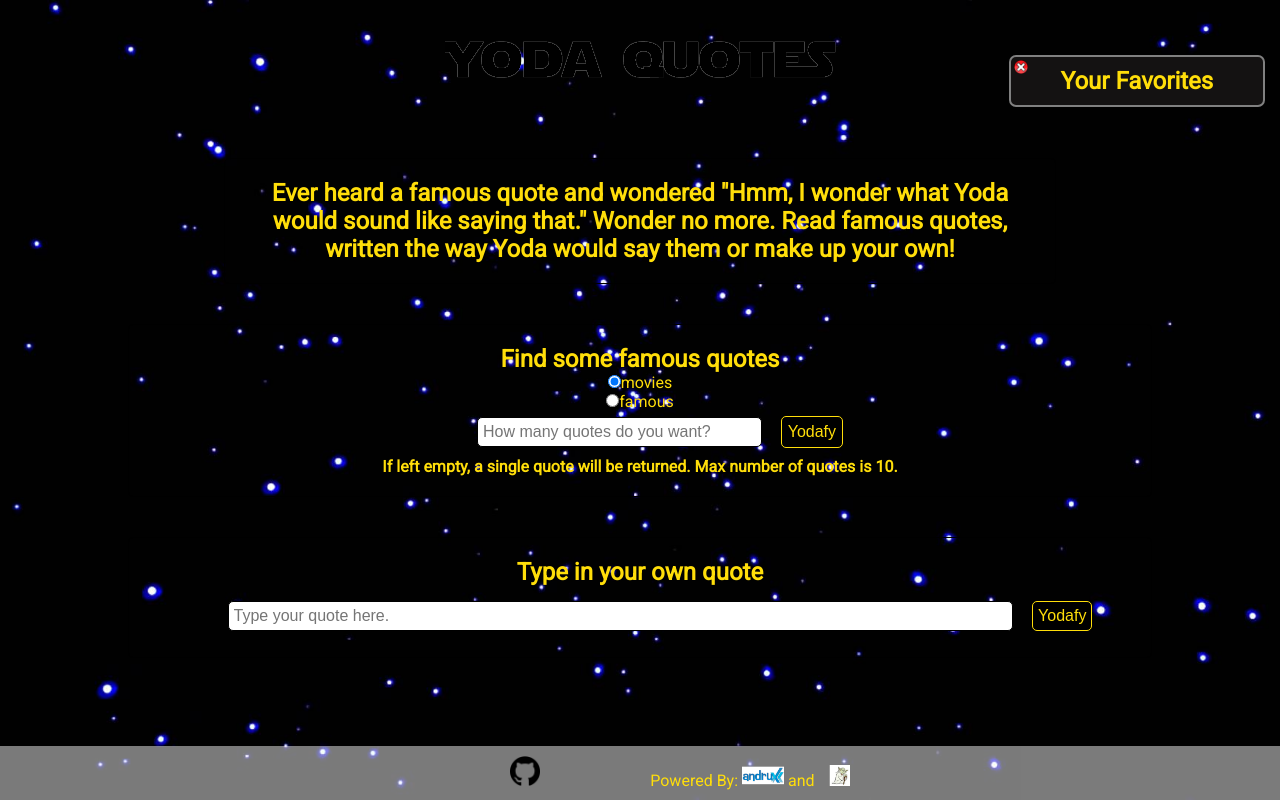
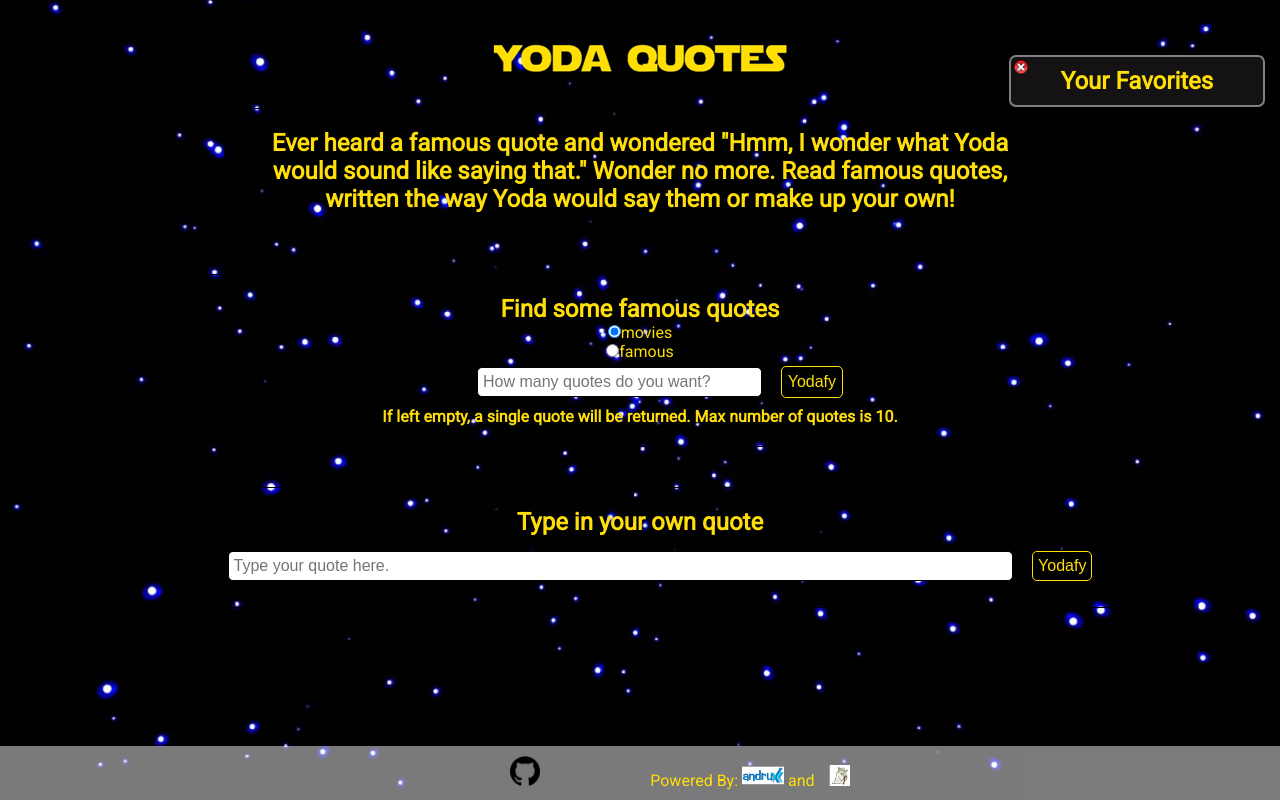
Before and after one commit to codysperoff/final-capstone-yoda-quotes, a website: page public/index.html in a window 1280 px wide. Drawn offline with nearby package versions, Linux system fonts and the light colour scheme; no server answers.

Commit message:
decreased margins/paddings on header and how-page-works

```diff
--- a/public/index.html
+++ b/public/index.html
@@ -13,7 +13,7 @@
 
     <main>
         <header>
-            <h1><img src="../images/yoda-quotes.png" alt="Yoda Quotes"></h1>
+            <h1><img src="../images/yoda-quotes-yellow.png" alt="Yoda Quotes"></h1>
             <!--            <h1>Yoda Quotes</h1>-->
             <section class="favorites-container">
                 <div class="delete-favorites">
@@ -39,15 +39,7 @@
                 <input class="option" type="radio" value="1" name="option">famous
                 <br>
             </div>
-            <!--
-<div class="dropdown">
-    <button onclick="myFunction()" class="dropbtn">Pick a category</button>
-    <div id="myDropdown" class="dropdown-content">
-        <a href="#">movies</a>
-        <a href="#">famous</a>
-    </div>
-</div>
--->
+
             <form id="quote-count" action="">
                 <input id="count-number" type="text" placeholder="How many quotes do you want?">
                 <button id="count-button" type="submit">Yodafy</button>
--- a/public/main.css
+++ b/public/main.css
@@ -14,6 +14,7 @@
         -webkit-padding-after: 0px;
         -webkit-padding-start: 0px;
         -webkit-padding-end: 0px;
+        /*        border: 1px solid red;*/
         color: rgba(255, 222, 10, 1);
     }
     /*General Styles*/
@@ -49,8 +50,7 @@
 
     header {
         background-color: rgba(0, 0, 0, 0);
-        padding-top: 15px;
-        padding-bottom: 15px;
+        padding-top: 25px;
         margin-left: auto;
         margin-right: auto;
         text-align: center;
@@ -80,9 +80,10 @@
 
     .how-page-works {
         width: 65%;
+        margin-top: 15px;
     }
 
-    .option {
+    .categories .option {
         display: inline-block;
     }
 
```
Also changed, not shown: public/images/yoda-quotes-yellow.png (added), public/images/yoda-quotes.png (deleted).
